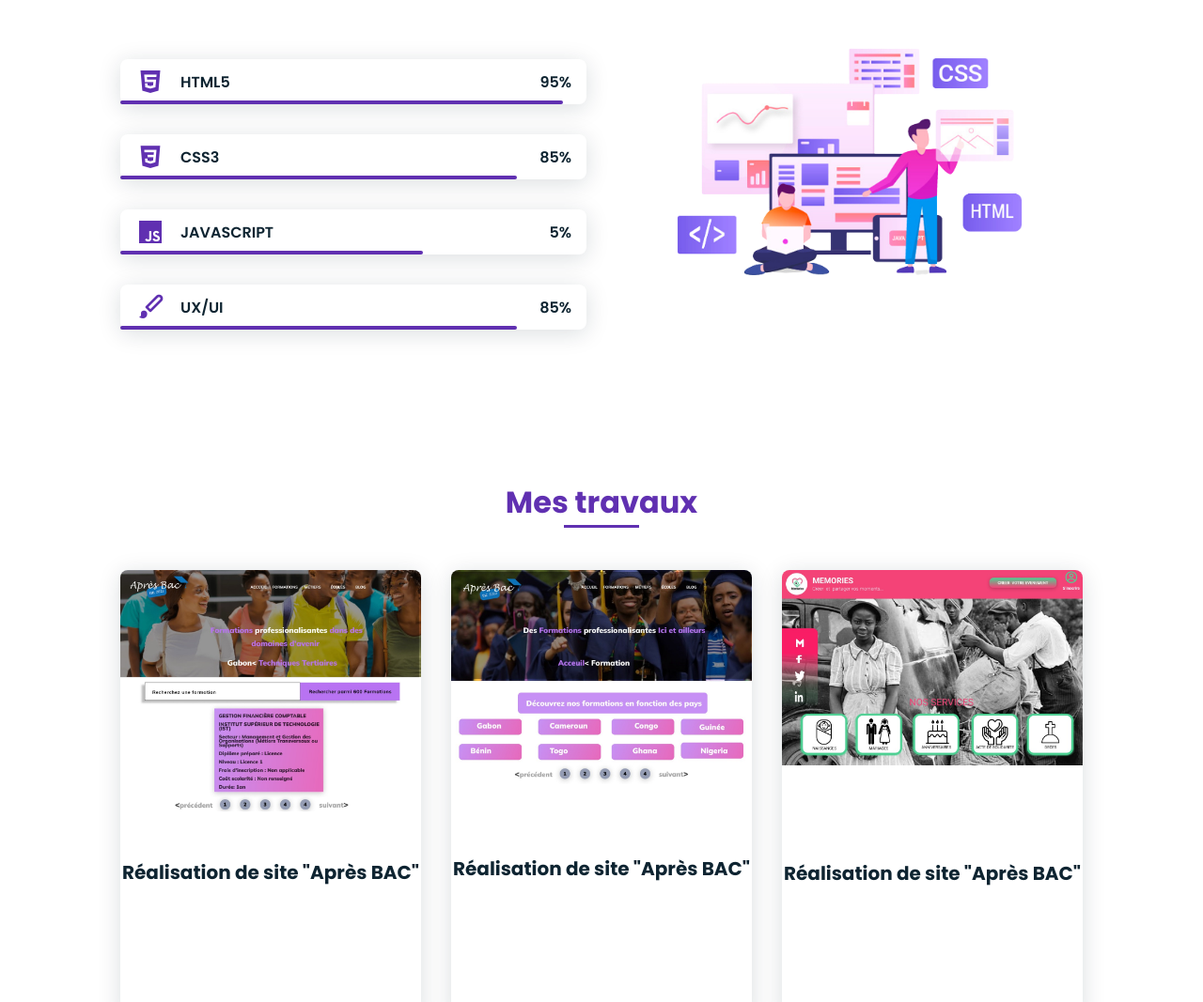
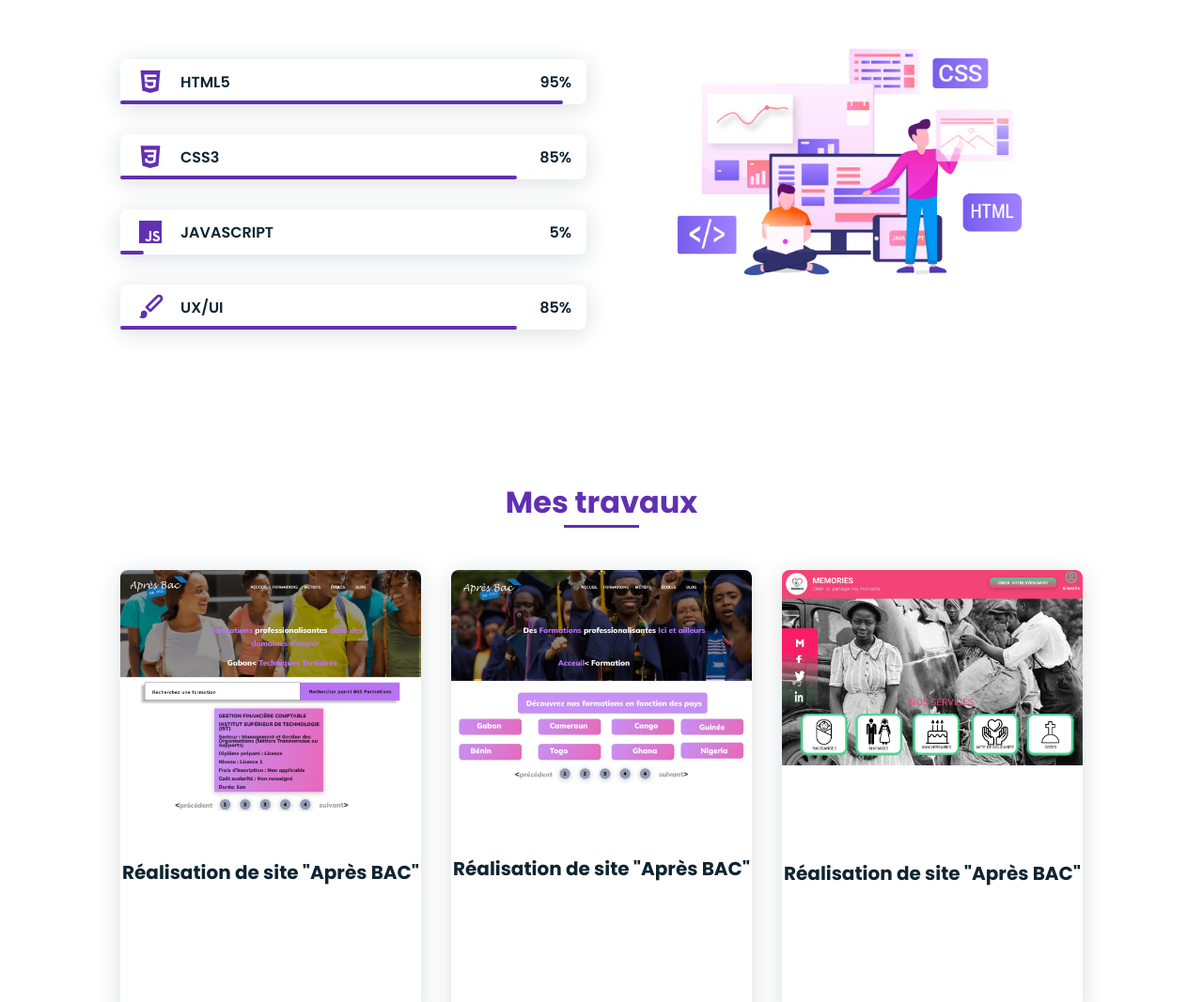
Before and after one commit to faneolya/portfolio-fercia, a plain HTML site: page index.html in a window 1280 px wide. Shown: the part 1680-2747 px from the top of the page at 94% size. Drawn offline with nearby package versions, Linux system fonts and the light colour scheme.

Commit message:
Update style.css

```diff
--- a/style.css
+++ b/style.css
@@ -297,7 +297,7 @@ img{
   width: 85%;
 }
 .skills__js{
-  width: 65%;
+  width: 5%;
 }
 .skills__ux{
   width: 85%;
```
